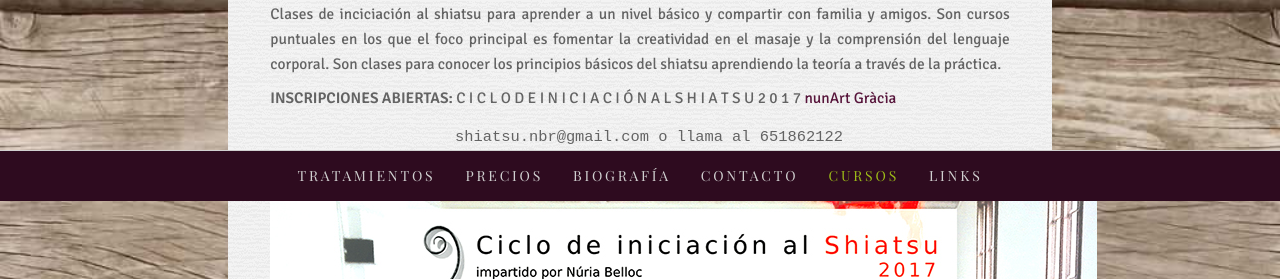
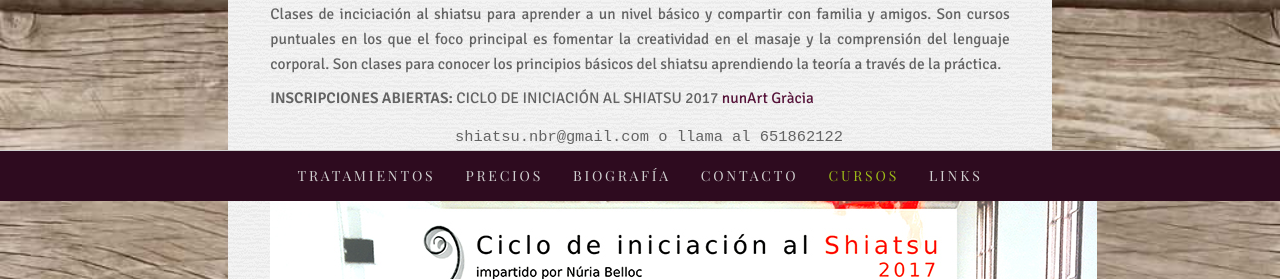
Before and after one commit to agustibr/shiatsu.nuriabelloc.com, a Jekyll site: the page built from es/cursos.md, in a window 1280 px wide. Shown: the part 699-978 px from the top of the page. Built offline with Jekyll 4.4.1, drawn with Linux system fonts in a browser that asks for light colours; some web fonts are replaced.

Commit message:
Updated cursos.md

```diff
--- a/es/cursos.md
+++ b/es/cursos.md
@@ -18,7 +18,7 @@ published: true
 
 Clases de inciciación al shiatsu para aprender a un nivel básico y compartir con familia y amigos. Son cursos puntuales en los que el foco principal es fomentar la creatividad en el masaje y la comprensión del lenguaje corporal. Son clases para conocer los principios básicos del shiatsu aprendiendo la teoría a través de la práctica.
 
-**INSCRIPCIONES ABIERTAS:** C I C L O    D E  I N I C I A C I Ó N   A L   S H I A T S U   2 0 1 7 [nunArt Gràcia](http://nunartbcn.com/ca/)
+**INSCRIPCIONES ABIERTAS:** CICLO DE INICIACIÓN AL SHIATSU 2017 [nunArt Gràcia](http://nunartbcn.com/ca/)
 
                         shiatsu.nbr@gmail.com o llama al 651862122
 
```
